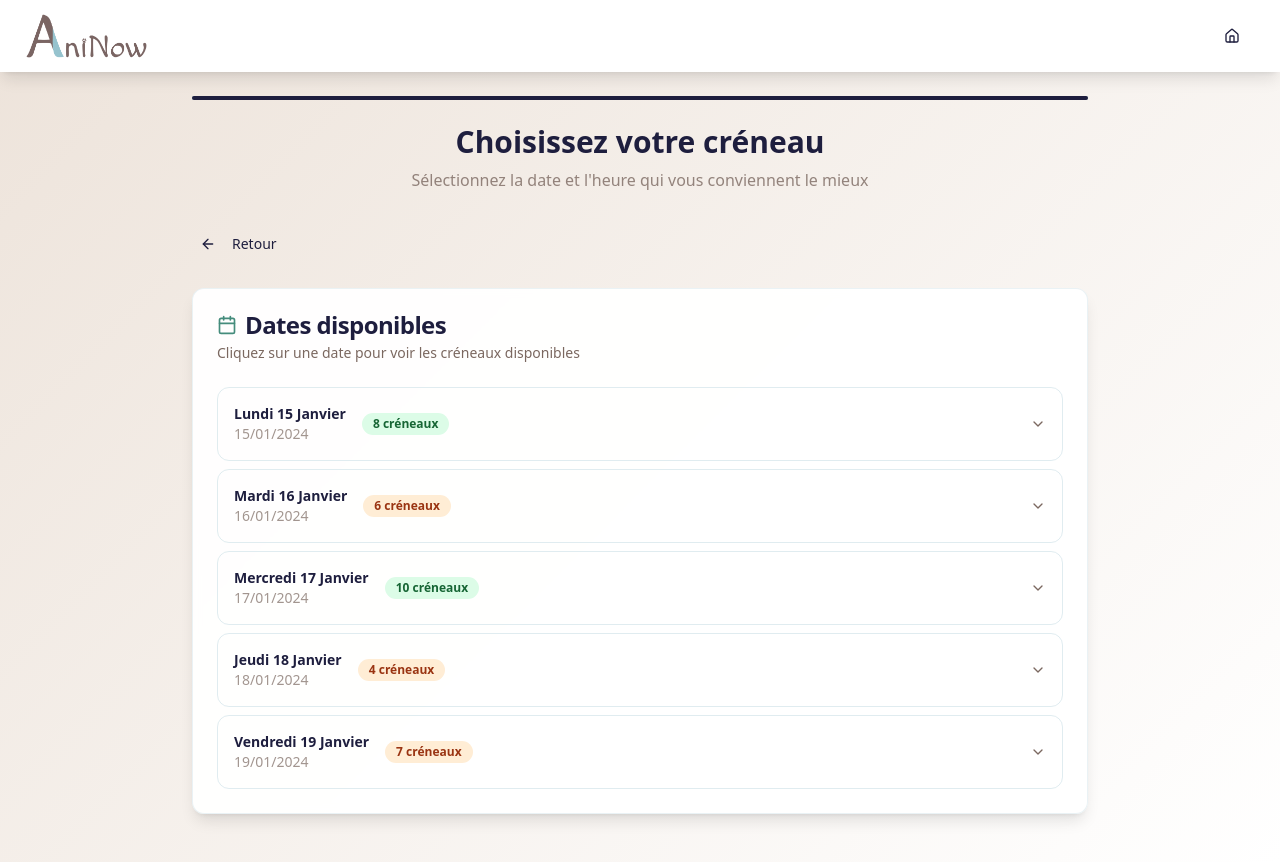
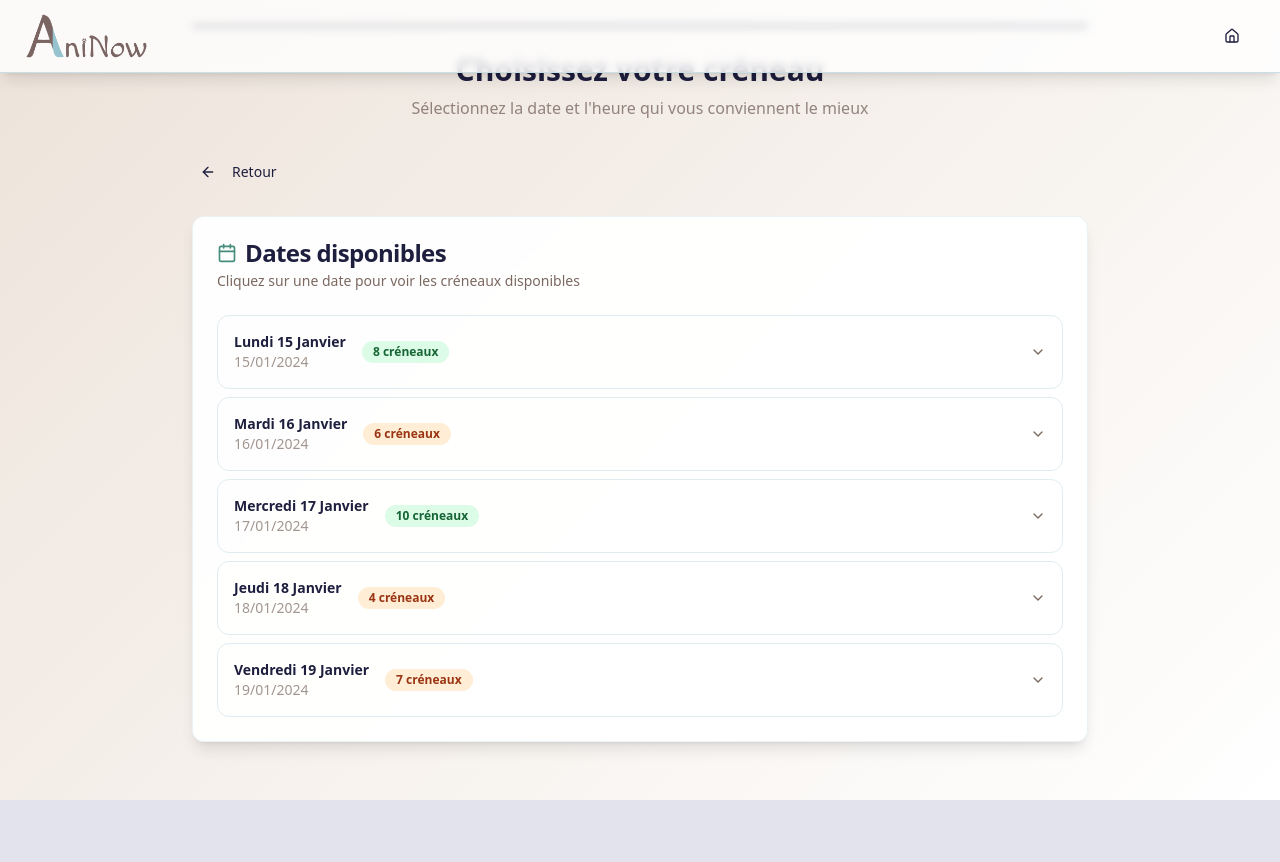
Before and after one commit to MathLMN/aninow, a React (Vite) app: page /booking/slots in a window 1280 px wide. After the commit the page ends 800 px from the top, so only its background shows below. Built offline with nearby package versions, Linux system fonts and the light colour scheme.

Commit message:
Refactor: Implement Hero and Header styling
- Implemented the Hero section spacing and the transparent, blurred navigation bar.
- Applied the provided Tailwind CSS classes for the desired effects.

```diff
--- a/src/components/Header.tsx
+++ b/src/components/Header.tsx
@@ -9,7 +9,7 @@ const Header = () => {
   const isAdminPage = location.pathname === '/admin';
 
   return (
-    <header className="bg-white text-vet-navy shadow-lg sticky top-0 z-40">
+    <header className="fixed top-0 left-0 right-0 bg-white/80 backdrop-blur-sm z-50 border-b shadow-lg">
       <div className="container mx-auto px-3 sm:px-6 py-2 sm:py-3">
         <div className="flex items-center justify-between">
           <div className="flex items-center space-x-2">
--- a/src/components/landing/HeroSection.tsx
+++ b/src/components/landing/HeroSection.tsx
@@ -1,15 +1,14 @@
+
 import { Button } from "@/components/ui/button";
 import { ArrowRight, Calendar, Smartphone } from "lucide-react";
 import { Link } from "react-router-dom";
-import { useIsMobile } from "@/hooks/use-mobile";
+
 const HeroSection = () => {
-  const isMobile = useIsMobile();
-  return <section className="min-h-screen flex items-center justify-center bg-gradient-to-b from-[#FAFAFA] from-0% to-[#EDE3DA] to-36% py-6 sm:py-10 lg:py-20 px-4 sm:px-6 lg:px-8">
+  return (
+    <section className="min-h-screen flex items-center justify-center bg-gradient-to-b from-[#FAFAFA] from-0% to-[#EDE3DA] to-36% pt-16 md:pt-24 py-6 sm:py-10 lg:py-20 px-4 sm:px-6 lg:px-8">
       <div className="max-w-7xl mx-auto w-full">
         <div className="grid grid-cols-1 lg:grid-cols-2 gap-8 lg:gap-12 animate-fade-in">
           <div>
-
-
             <h1 className="text-3xl sm:text-4xl lg:text-6xl font-bold text-[#1B1B3A] leading-tight text-left">
               Prenez rendez-vous chez votre vétérinaire{" "}
               <span className="text-[#96C3CE]">en quelques clics</span>
@@ -59,6 +58,8 @@ const HeroSection = () => {
           </div>
         </div>
       </div>
-    </section>;
+    </section>
+  );
 };
+
 export default HeroSection;
```
